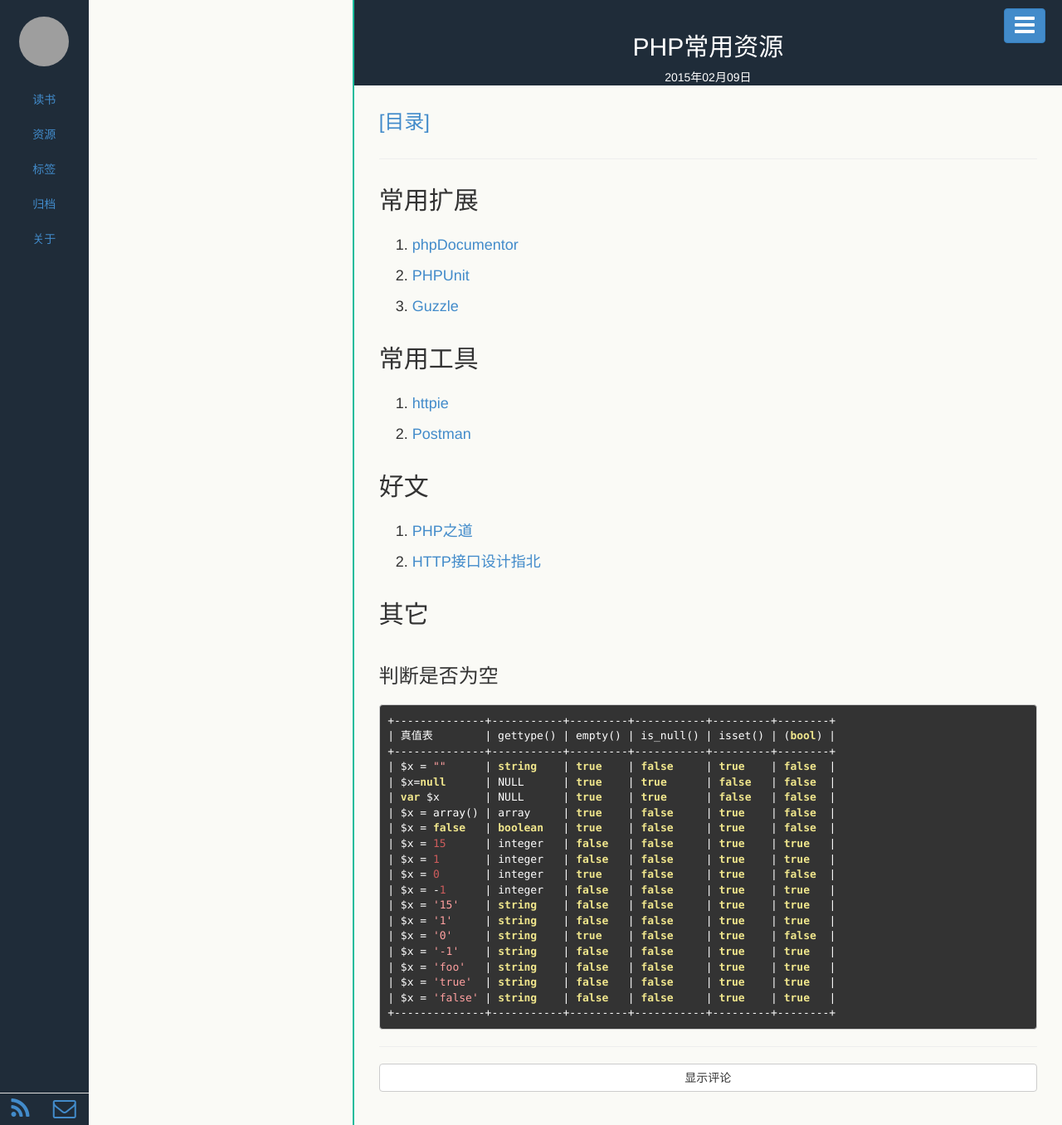
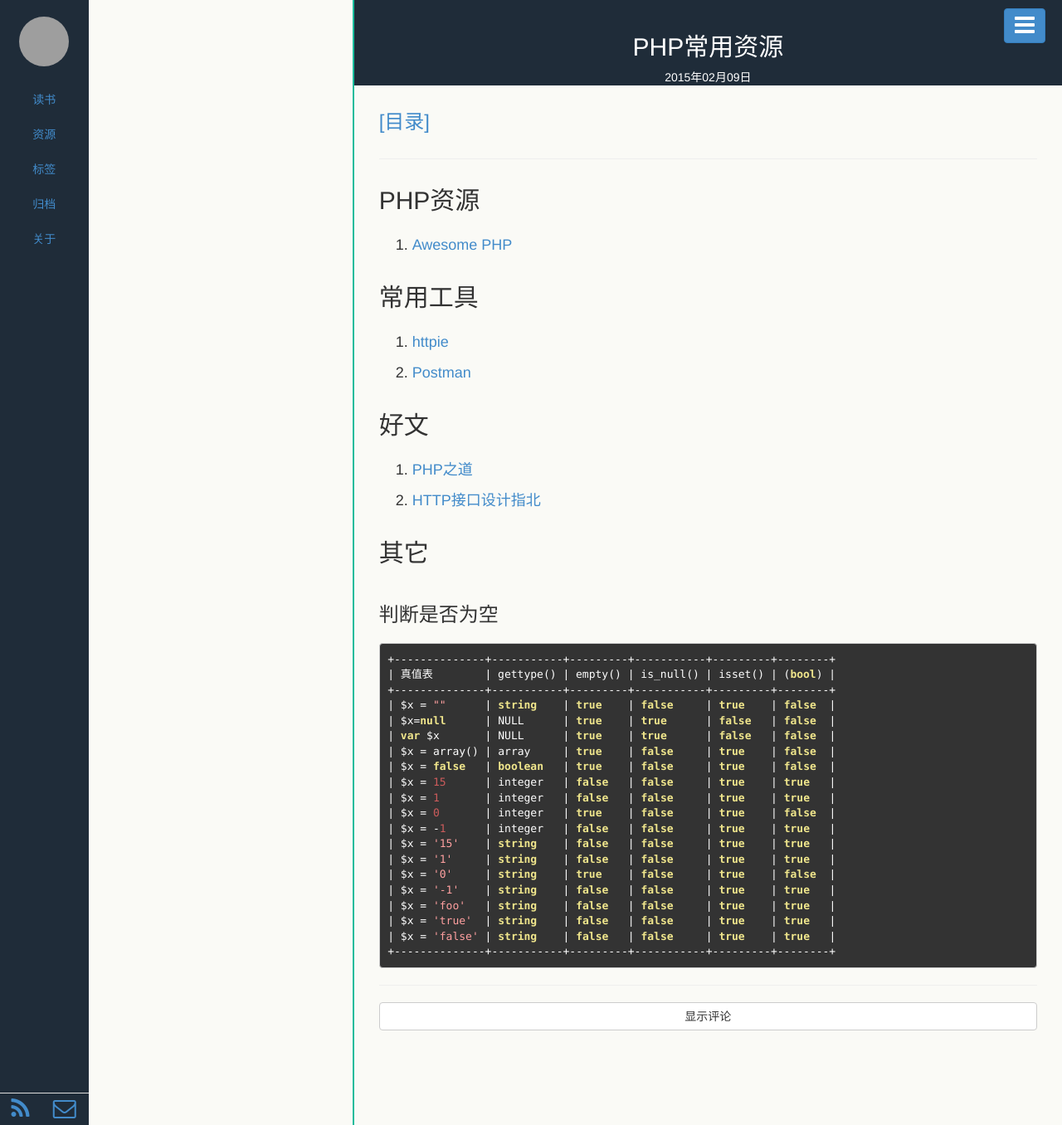
Before and after one commit to boophp/tangrucheng.github.io, a Jekyll site: the page built from _posts/2015-02-09-php-userful-resources.md, in a window 1280 px wide. Shown: the whole page at 83% size. Built offline with Jekyll 4.4.1, drawn with Linux system fonts in a browser that asks for light colours; grey boxes are pictures that could not be loaded.

Commit message:
add Awesome PHP to php-userful-resources

```diff
--- a/_posts/2015-02-09-php-userful-resources.md
+++ b/_posts/2015-02-09-php-userful-resources.md
@@ -7,11 +7,8 @@ keywords: PHP
 description:
 ---
 
-## 常用扩展
-
-1. [phpDocumentor](http://www.phpdoc.org)
-2. [PHPUnit](https://phpunit.de)
-3. [Guzzle](https://github.com/guzzle/guzzle)
+## PHP资源
+1. [Awesome PHP](https://github.com/ziadoz/awesome-php/)
 
 ## 常用工具
 
```
